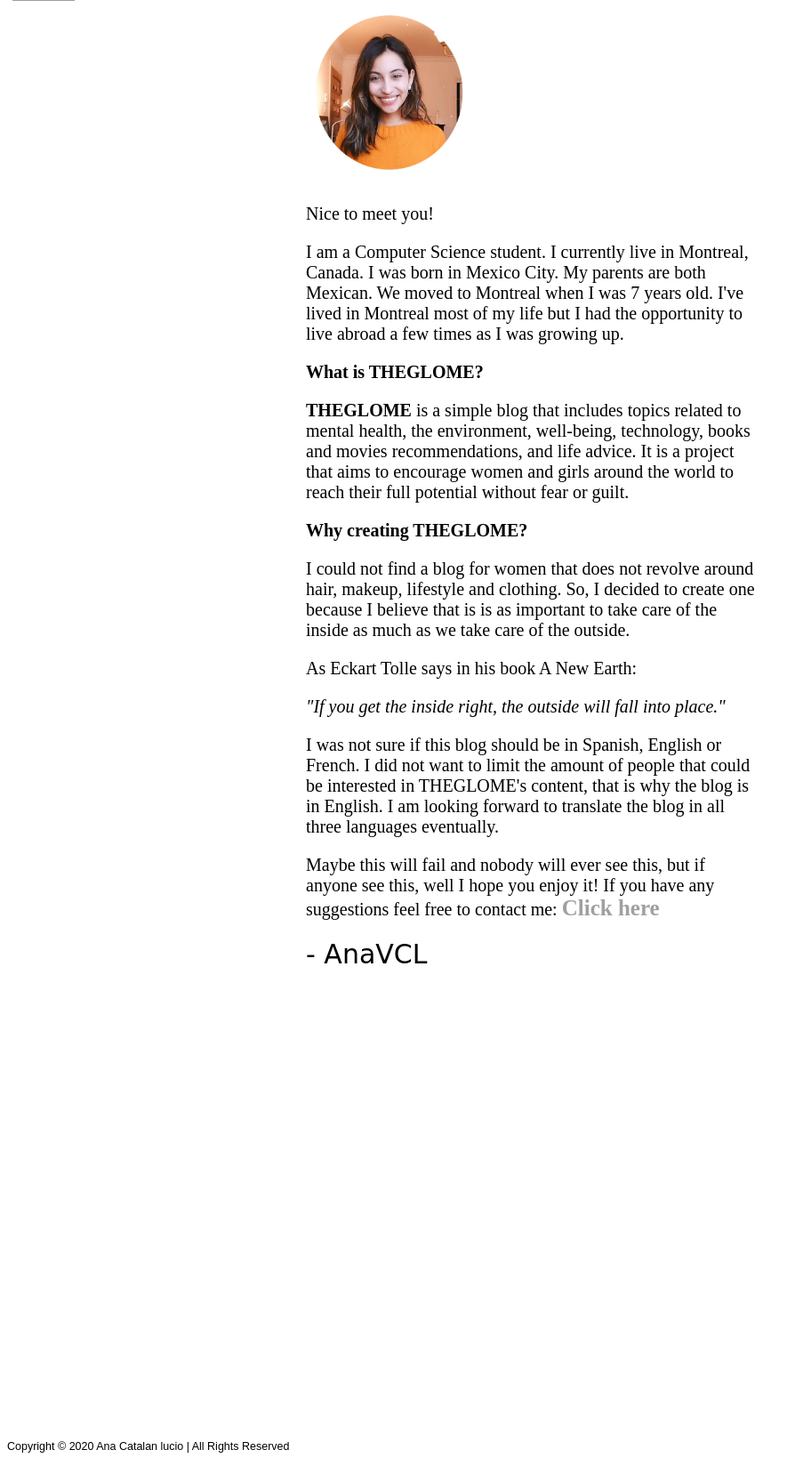
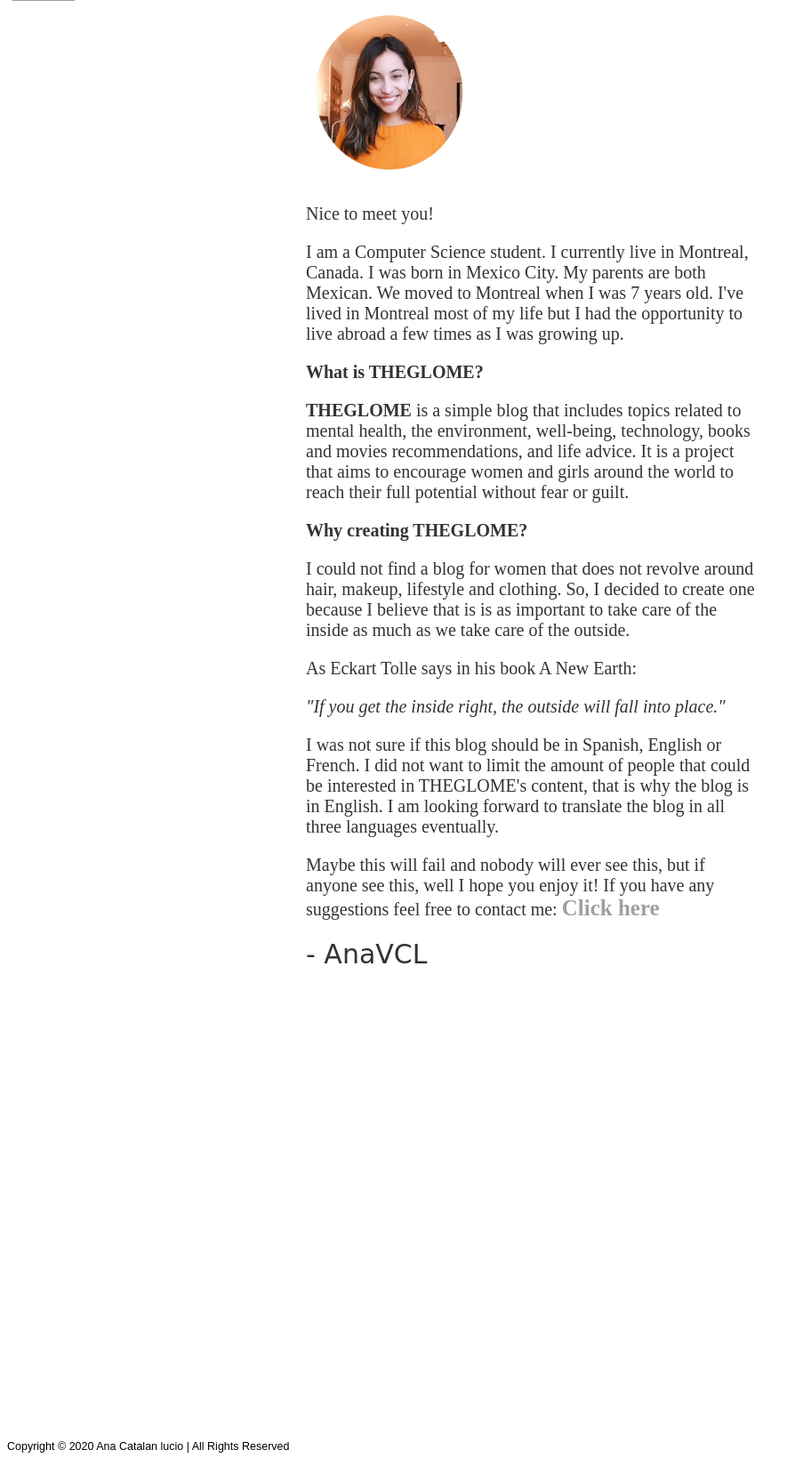
Before and after one commit to anacatalanlucio/TheGlome, a Flask app: page /about in a window 1280 px wide. Shown: the part 88-1736 px from the top of the page at 89% size, without its empty margins (0-903 px from the left). Run offline with Flask 2, Linux system fonts and the light colour scheme; grey boxes are pictures that could not be loaded.

Commit message:
changes in the css

```diff
--- a/static/main.css
+++ b/static/main.css
@@ -1,5 +1,7 @@
 body{
     background-color: white;
+    color: #333333;
+
 }
 .bar1, .bar2, .bar3 {
       width: 35px;
```
